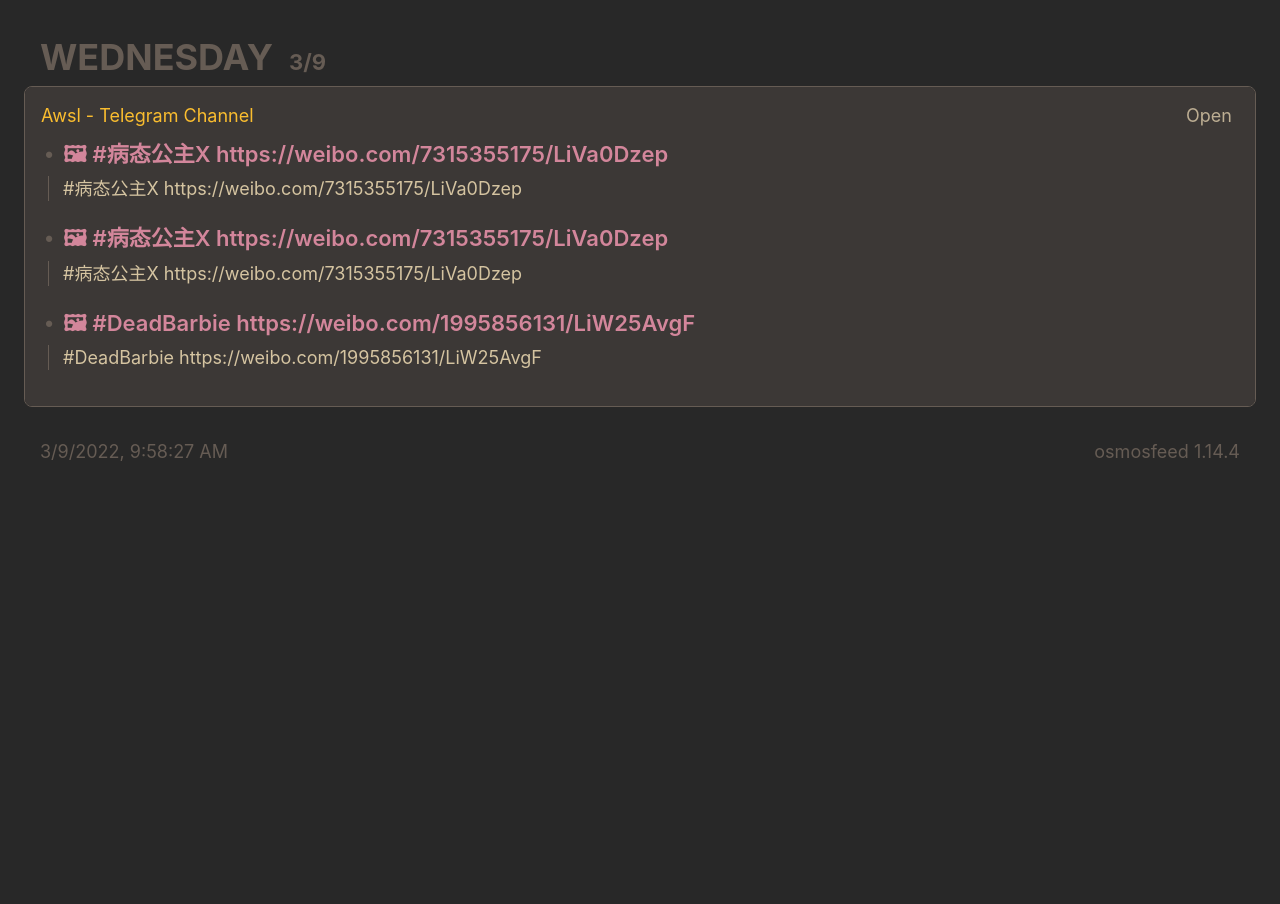
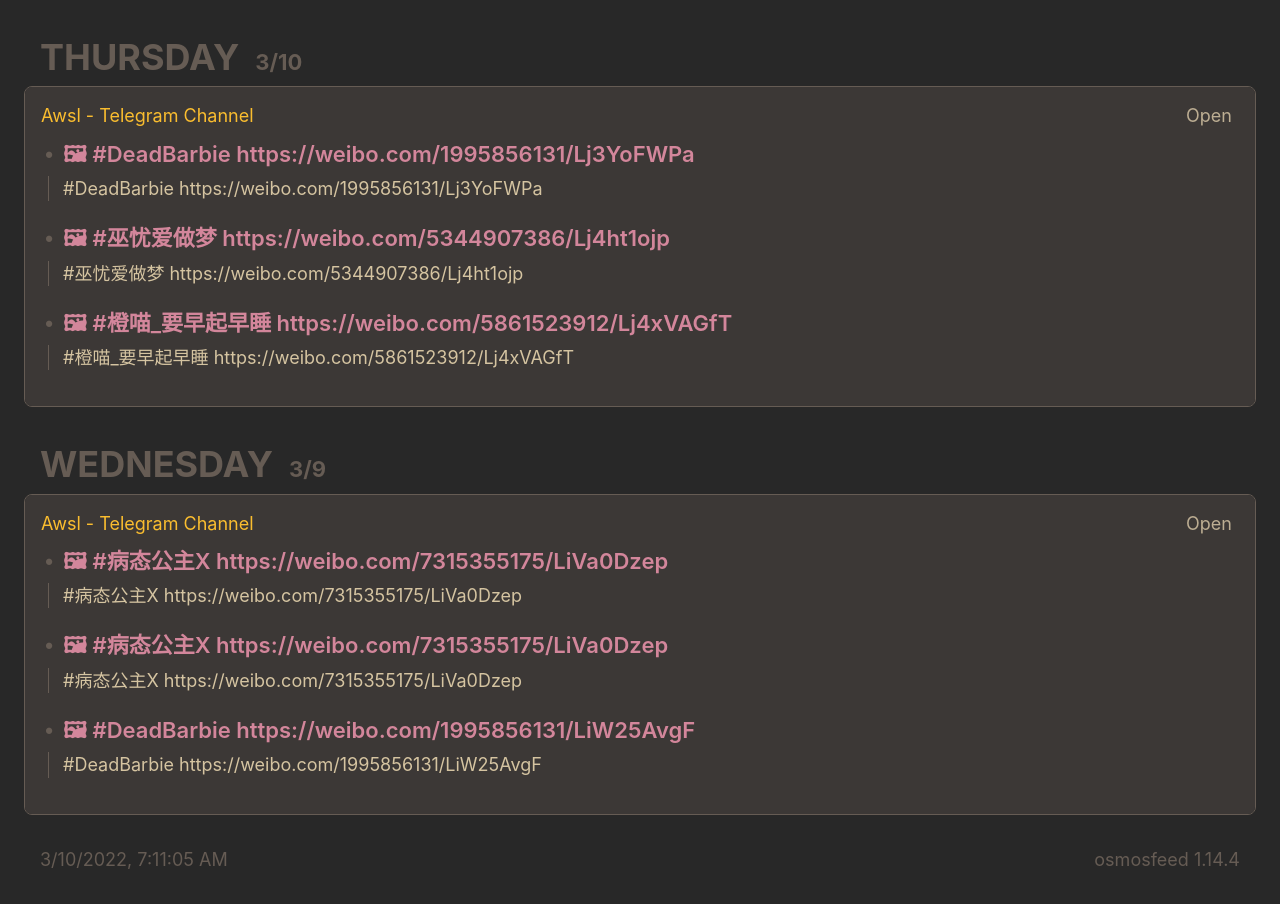
Before and after one commit to running-mj/testrss, a plain HTML site: page index.html in a window 1280 px wide. Before the commit the page ends 800 px from the top, so only its background shows below. Drawn offline with Linux system fonts and the light colour scheme.

Commit message:
deploy: 3abaac6391a81923546d3bb52e317e0ddb7b5b54

```diff
--- a/index.html
+++ b/index.html
@@ -15,6 +15,85 @@
 
   <body>
     <!-- %after-body-begin.html% -->
+      <section class="daily-content js-toggle-accordions-scope">
+        <h2 class="daily-heading">
+          <button
+            class="daily-heading-toggle"
+            data-action="toggle-accordions"
+            title="Click to toggle the day, Ctrl + click to toggle all."
+          >
+            <time class="daily-heading-toggle__weekday js-offset-weekday" data-offset-date=2022-03-10 datetime="2022-03-10T07:10:33.000Z">2022-03-10</time>
+            <time class="daily-heading-toggle__date js-offset-date" data-offset-date=2022-03-10 datetime="2022-03-10T07:10:33.000Z"></time>
+          </button>
+        </h2>
+        <ul class="sources card">
+            <li class="card__section">
+              <section class="js-toggle-accordions-scope">
+                <h3 class="source-heading">
+                  <button
+                    class="source-heading__name"
+                    data-action="toggle-accordions"
+                    title="Click to toggle the source, Ctrl + click to toggle all."
+                  >Awsl - Telegram Channel</button>
+                  <a class="source-heading__link" href="https://t.me/s/awsl_channel">Open</a>
+                </h3>
+                <section class="articles-per-source">
+                    <article>
+                      <details
+                        class="article-expander"
+                        data-action="toggle-native-accordion"
+                        data-accordion-key="https://t.me/awsl_channel/39346"
+                        open
+                      >
+                        <summary class="article-expander__title">🖼 #DeadBarbie https://weibo.com/1995856131/Lj3YoFWPa</summary>
+                        <a class="article-summary-link article-summary-box-outer" href="https://t.me/awsl_channel/39346">
+                          <div class="article-summary-box-inner media-object">
+                            <span class="media-object__text">
+                              <span>#DeadBarbie https://weibo.com/1995856131/Lj3YoFWPa</span>
+                            </span>
+                          </div>
+                        </a>
+                      </details>
+                    </article>
+                    <article>
+                      <details
+                        class="article-expander"
+                        data-action="toggle-native-accordion"
+                        data-accordion-key="https://t.me/awsl_channel/39337"
+                        open
+                      >
+                        <summary class="article-expander__title">🖼 #巫忧爱做梦 https://weibo.com/5344907386/Lj4ht1ojp</summary>
+                        <a class="article-summary-link article-summary-box-outer" href="https://t.me/awsl_channel/39337">
+                          <div class="article-summary-box-inner media-object">
+                            <span class="media-object__text">
+                              <span>#巫忧爱做梦 https://weibo.com/5344907386/Lj4ht1ojp</span>
+                            </span>
+                          </div>
+                        </a>
+                      </details>
+                    </article>
+                    <article>
+                      <details
+                        class="article-expander"
+                        data-action="toggle-native-accordion"
+                        data-accordion-key="https://t.me/awsl_channel/39335"
+                        open
+                      >
+                        <summary class="article-expander__title">🖼 #橙喵_要早起早睡 https://weibo.com/5861523912/Lj4xVAGfT</summary>
+                        <a class="article-summary-link article-summary-box-outer" href="https://t.me/awsl_channel/39335">
+                          <div class="article-summary-box-inner media-object">
+                            <span class="media-object__text">
+                              <span>#橙喵_要早起早睡 https://weibo.com/5861523912/Lj4xVAGfT</span>
+                            </span>
+                          </div>
+                        </a>
+                      </details>
+                    </article>
+                </section>
+              </section>
+            </li>
+        </ul>
+      </section>
       <section class="daily-content js-toggle-accordions-scope">
         <h2 class="daily-heading">
           <button
@@ -96,8 +175,8 @@
       </section>
 
     <footer>
-      <a class="footer-link" href="https://github.com/running-mj/testrss/actions/runs/1956520898">
-        <time id="build-timestamp" datetime="2022-03-09T09:58:27.046Z">2022-03-09T09:58:27.046Z</time>
+      <a class="footer-link" href="https://github.com/running-mj/testrss/actions/runs/1961690032">
+        <time id="build-timestamp" datetime="2022-03-10T07:11:05.833Z">2022-03-10T07:11:05.833Z</time>
       </a>
       <a class="footer-link" href="https://github.com/osmoscraft/osmosfeed">osmosfeed 1.14.4</a>
     </footer>
```
Also changed, not shown: cache.json (+33 -0 lines), 1 other file.
